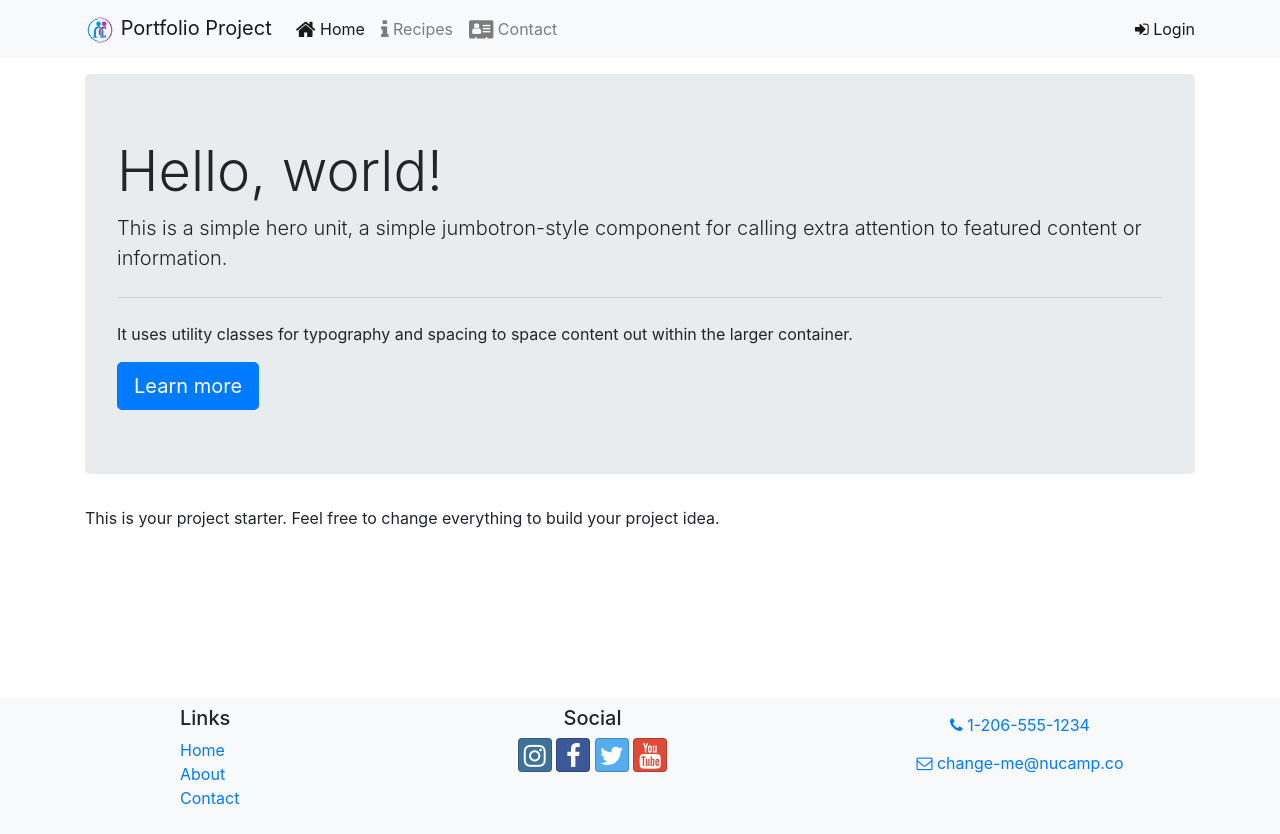
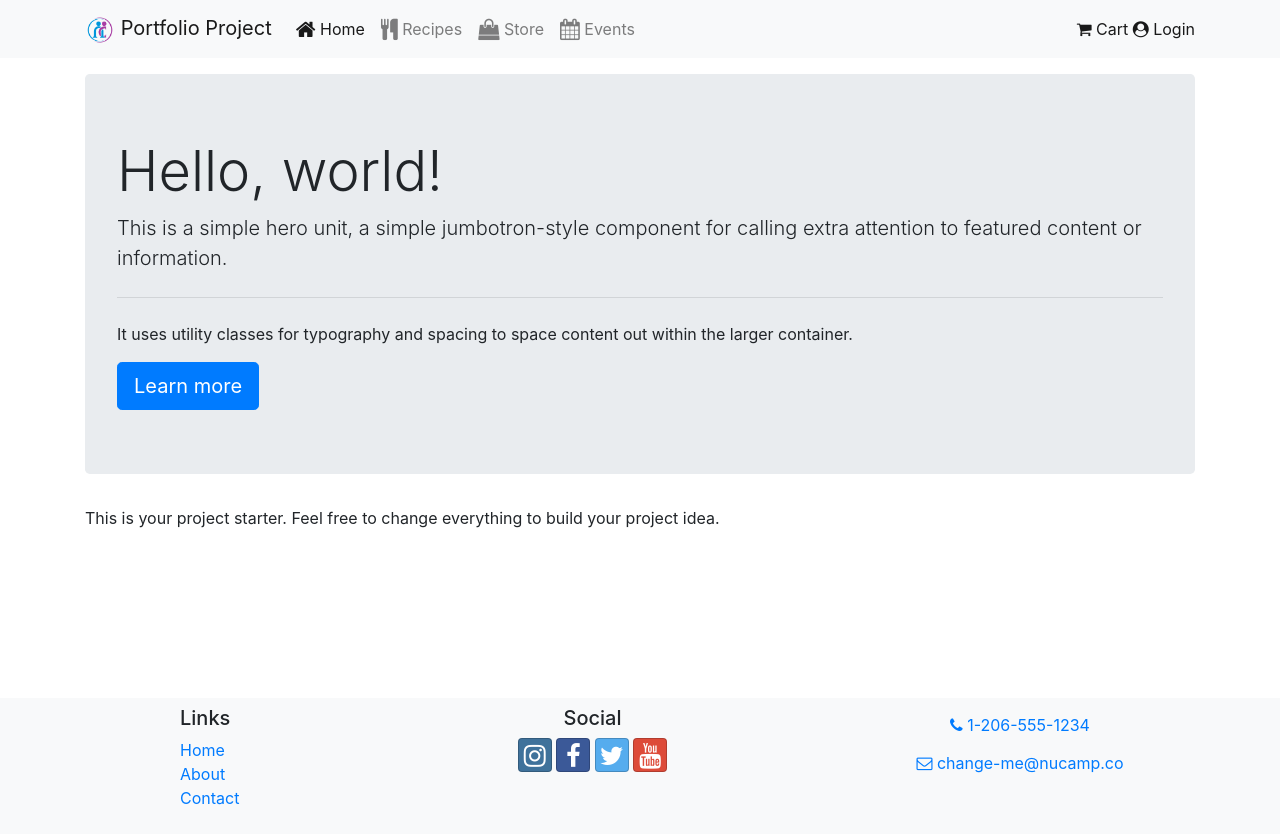
Before and after one commit to once-2021-05-03-bootstrap/portfolio-project-group-a, a website: page index.html in a window 1280 px wide. Drawn offline with nearby package versions, Linux system fonts and the light colour scheme.

Commit message:
Updated Nav Bar

```diff
--- a/index.html
+++ b/index.html
@@ -30,14 +30,18 @@
                         <li class="nav-item active"><a class="nav-link" href="#"><i class="fa fa-home fa-lg"></i>
                                 Home</a>
                         </li>
-                        <li class="nav-item"><a class="nav-link" href="#"><i class="fa fa-info fa-lg"></i> Recipes</a>
+                        <li class="nav-item"><a class="nav-link" href="#"><i class="fa fa-cutlery fa-lg"></i> Recipes</a>
                         </li>
-                        <li class="nav-item"><a class="nav-link" href="#"><i class="fa fa-address-card fa-lg"></i>
-                                Contact</a></li>
+                        <li class="nav-item"><a class="nav-link" href="#"><i class="fa fa-shopping-bag fa-lg"></i>
+                                Store</a></li>
+                        <li class="nav-item"><a class="nav-link" href="#"><i class="fa fa-calendar fa-lg"></i>              Events</a></li>
                     </ul>
                     <span class="navbar-text ml-auto">
+                        <a role="button" id="cart">
+                            <i class="fa fa-shopping-cart"></i> Cart
+                        </a>
                         <a role="button" id="loginButton">
-                            <i class="fa fa-sign-in"></i> Login
+                            <i class="fa fa-user-circle"></i> Login
                         </a>
                     </span>
                 </div>
```
